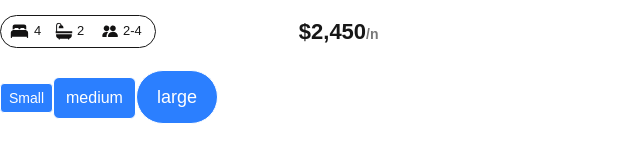
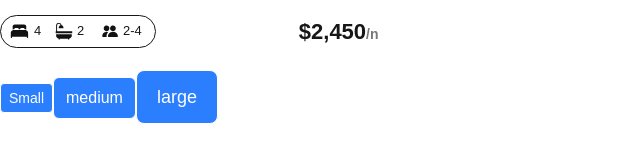
Before and after one commit to Braben/alx-project-0x00-setup, a Next.js app in the folder alx-project-0x00/: page /landing in a window 1280 px wide. Shown: the part 392-554 px from the top of the page, without its empty margins (0-640 px from the left). Built offline with nearby package versions, Linux system fonts and the light colour scheme.

Commit message:
Advanced Task: rendering button component

```diff
--- a/alx-project-0x00/components/Button.tsx
+++ b/alx-project-0x00/components/Button.tsx
@@ -9,7 +9,7 @@ const sizeClasses = {
 const shapeClasses = {
   "rounded-sm": "rounded-sm",
   "rounded-md": "rounded-md",
-  "rounded-full": "rounded-full",
+  "rounded-lg": "rounded-lg",
 };
 
 const Button: React.FC<ButtonProps> = ({
--- a/alx-project-0x00/interfaces/index.ts
+++ b/alx-project-0x00/interfaces/index.ts
@@ -5,5 +5,6 @@ export interface PillProps {
 export interface ButtonProps {
   title: string;
   sizes?: "small" | "medium" | "large";
-  shapes?: "rounded-sm" | "rounded-md" | "rounded-full";
+  shapes?: "rounded-sm" | "rounded-md" | "rounded-lg";
+  styles?: string;
 }
--- a/alx-project-0x00/pages/landing.tsx
+++ b/alx-project-0x00/pages/landing.tsx
@@ -9,7 +9,7 @@ const Landing: React.FC<ButtonProps> = () => {
       <Card />
       <Button title="Small" sizes="small" shapes="rounded-sm" />
       <Button title="medium" sizes="medium" shapes="rounded-md" />
-      <Button title="large" sizes="large" shapes="rounded-full" />
+      <Button title="large" sizes="large" shapes="rounded-lg" />
       {/* <Button title=" a button" /> */}
     </div>
   );
```
